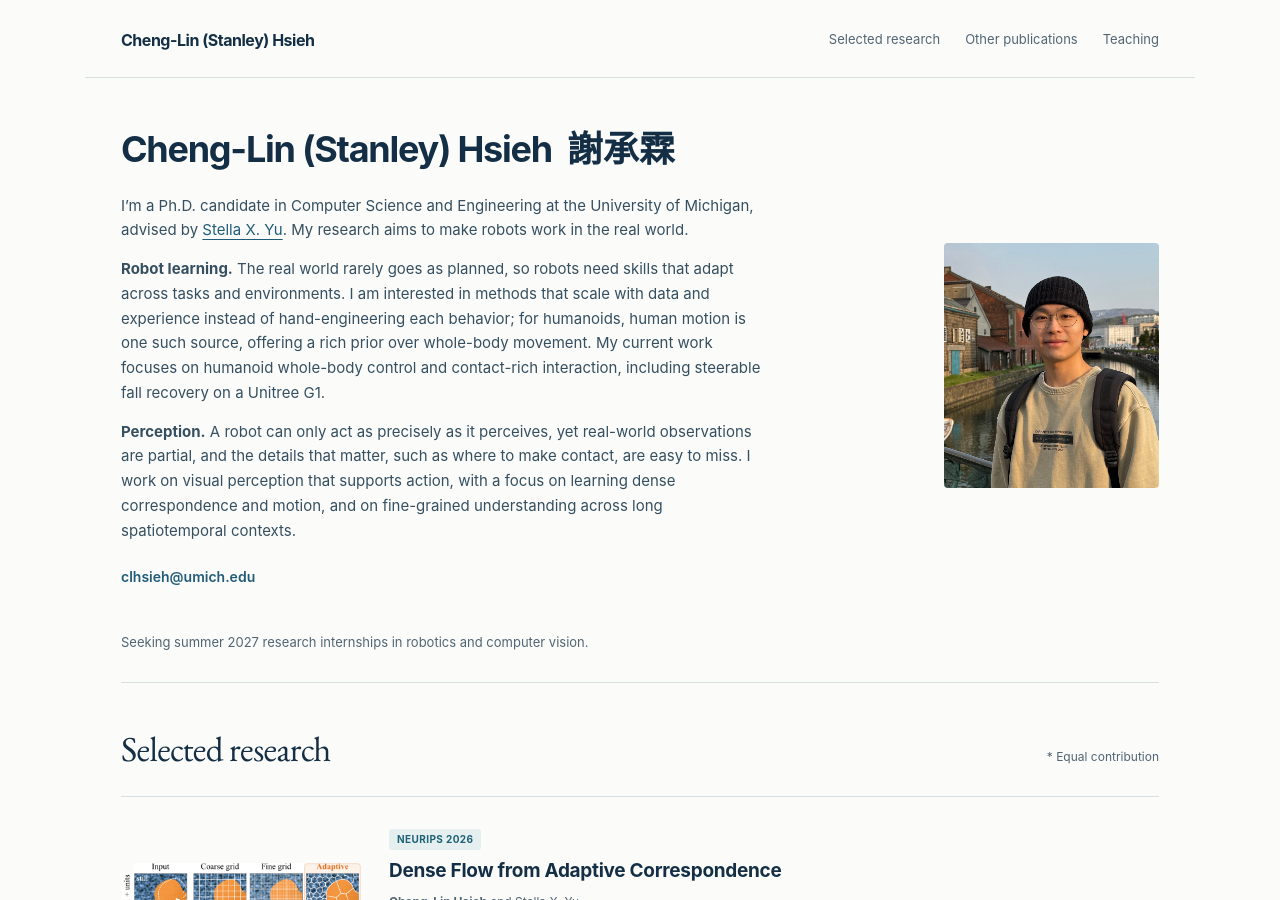
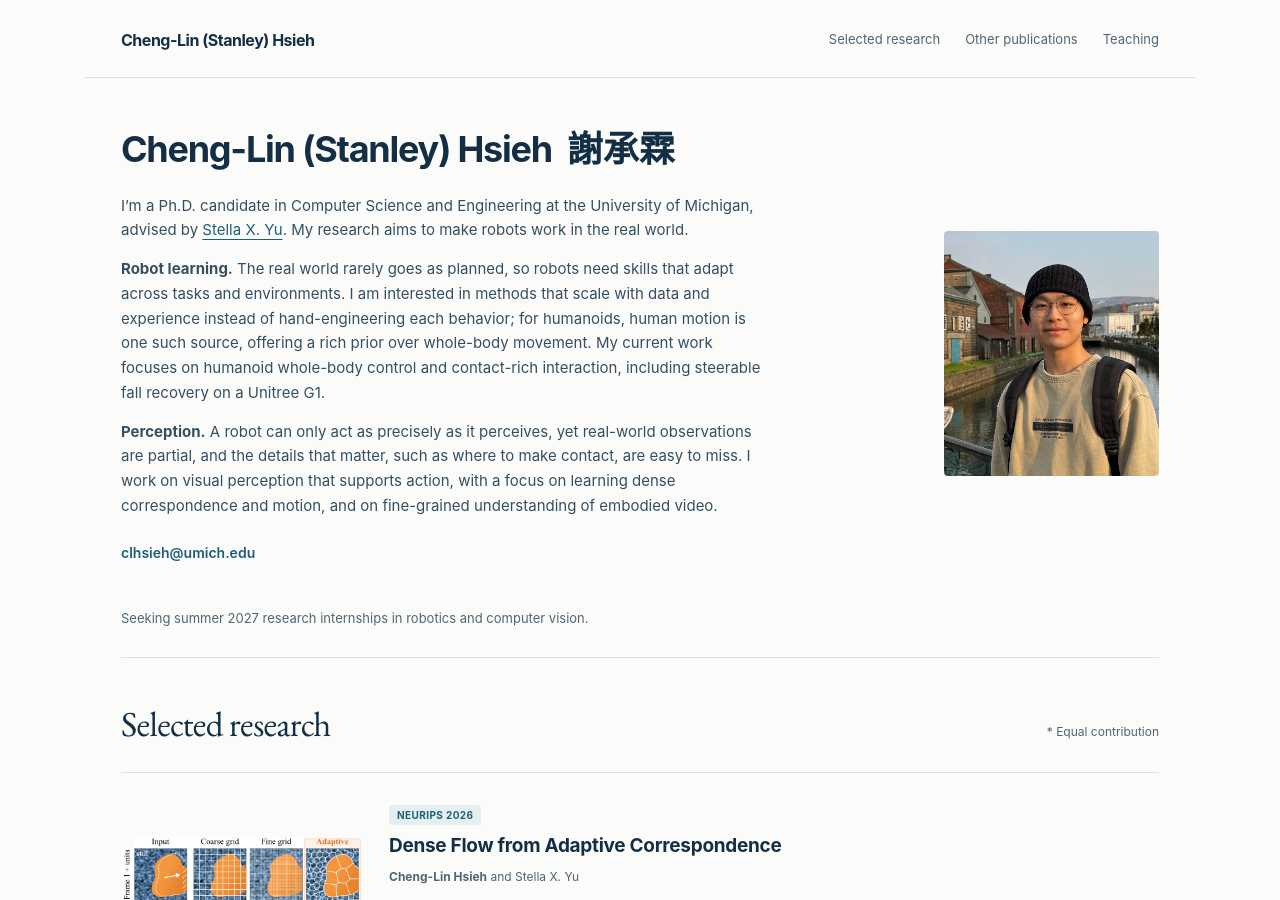
Before and after one commit to chenglinh/chenglinh.github.io, a Jekyll site: the page index.html, which Jekyll copies as it is, in a window 1280 px wide and 900 px high. Built offline with Jekyll 4.4.1, drawn with Linux system fonts in a browser that asks for light colours.

Commit message:
Reframe perception direction as fine-grained understanding of embodied video
Co-authored-by: Cursor <cursoragent@cursor.com>

```diff
--- a/index.html
+++ b/index.html
@@ -19,7 +19,7 @@
 <div><h1 id="intro-title"><span>Cheng-Lin (Stanley) Hsieh</span><span class="name-cn" lang="zh-Hant">謝承霖</span></h1>
 <p class="intro">I’m a Ph.D. candidate in Computer Science and Engineering at the University of Michigan, advised by <a href="https://web.eecs.umich.edu/~stellayu/">Stella X. Yu</a>. My research aims to make robots work in the real world.</p>
 <p class="intro"><strong>Robot learning.</strong> The real world rarely goes as planned, so robots need skills that adapt across tasks and environments. I am interested in methods that scale with data and experience instead of hand-engineering each behavior; for humanoids, human motion is one such source, offering a rich prior over whole-body movement. My current work focuses on humanoid whole-body control and contact-rich interaction, including steerable fall recovery on a Unitree G1.</p>
-<p class="intro"><strong>Perception.</strong> A robot can only act as precisely as it perceives, yet real-world observations are partial, and the details that matter, such as where to make contact, are easy to miss. I work on visual perception that supports action, with a focus on learning dense correspondence and motion, and on fine-grained understanding across long spatiotemporal contexts.</p>
+<p class="intro"><strong>Perception.</strong> A robot can only act as precisely as it perceives, yet real-world observations are partial, and the details that matter, such as where to make contact, are easy to miss. I work on visual perception that supports action, with a focus on learning dense correspondence and motion, and on fine-grained understanding of embodied video.</p>
 <p id="contact" class="contact"><a href="mailto:clhsieh@umich.edu">clhsieh@umich.edu</a></p></div>
 <figure class="portrait"><img src="images/cheng-lin-hsieh.jpg" alt="Portrait of Cheng-Lin Hsieh" width="2901" height="2901"></figure>
 </section>
```
